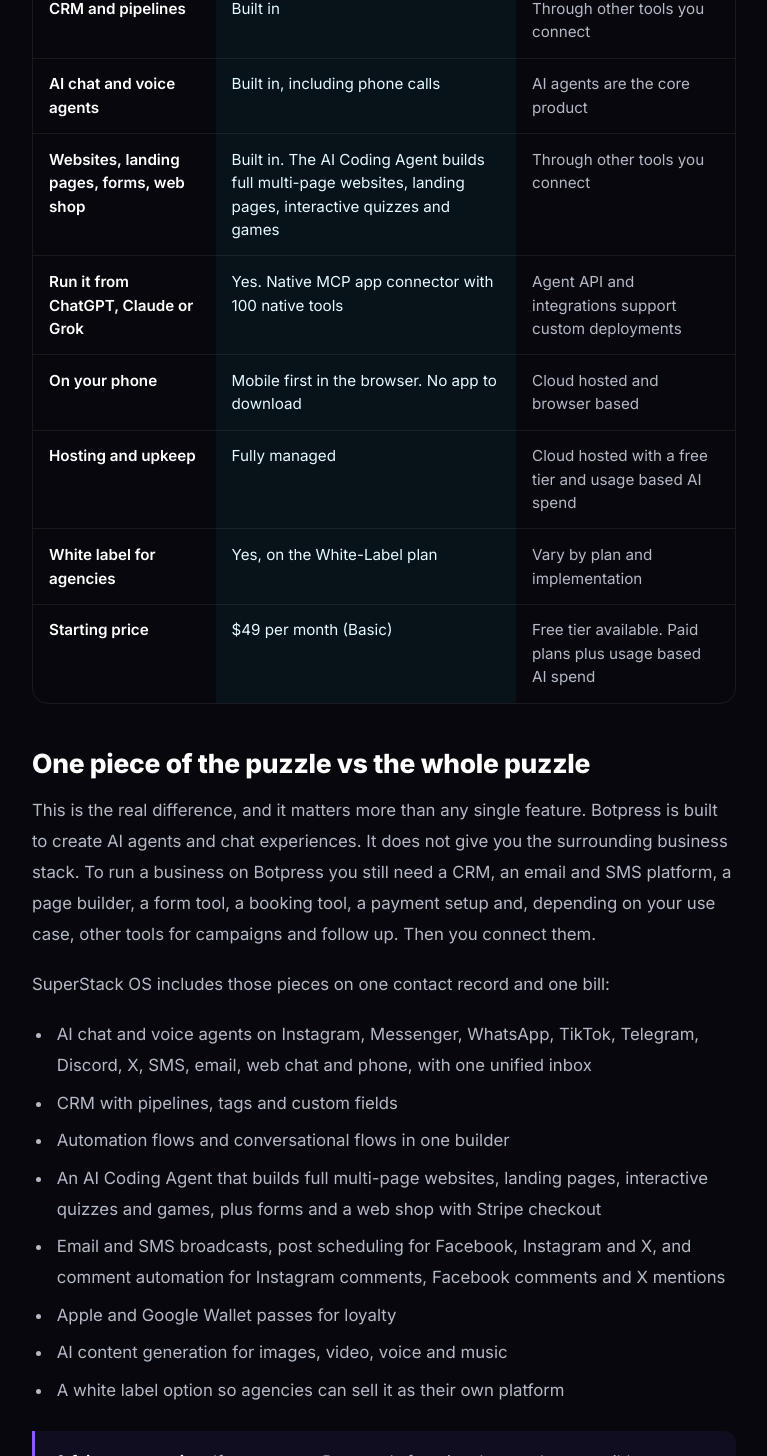
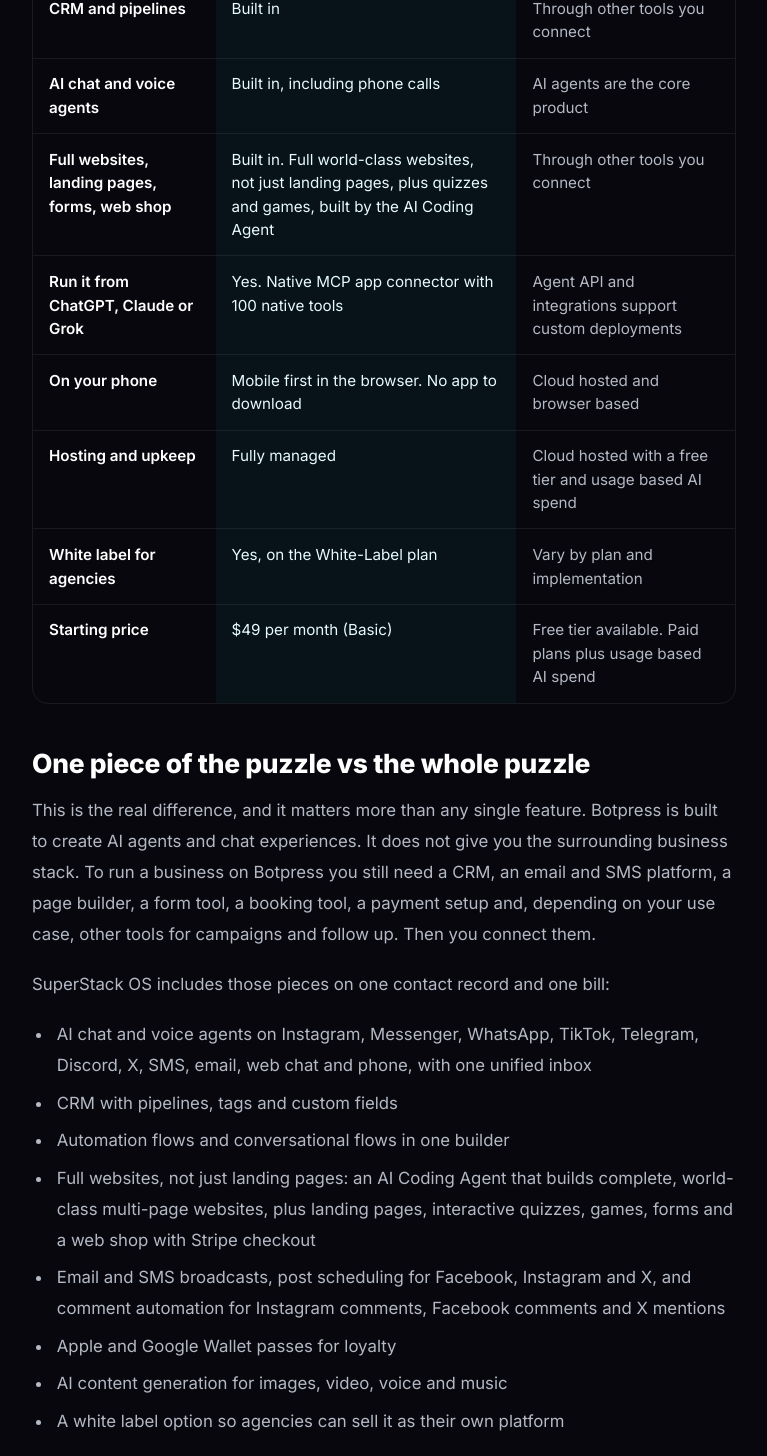
Before and after one commit to baggottsbots/superstackos, a plain HTML site: page compare/botpress-alternative/index.html in a window 1280 px wide. Shown: the part 2260-3716 px from the top of the page, without its empty margins (256-1023 px from the left). Drawn offline with nearby package versions, Linux system fonts and the light colour scheme.

Commit message:
Update landing page: SuperStack OS Compare: vs Botpress (/compare/botpress-alternative) (path: /compare/botpress-alternative) - 2026-11-28T15:37:14.968Z

```diff
--- a/compare/botpress-alternative/index.html
+++ b/compare/botpress-alternative/index.html
@@ -520,7 +520,7 @@
               <tr><th scope="row">Automation flows</th><td class="us">Yes, included</td><td>Agent workflows and logic are supported</td></tr>
               <tr><th scope="row">CRM and pipelines</th><td class="us">Built in</td><td>Through other tools you connect</td></tr>
               <tr><th scope="row">AI chat and voice agents</th><td class="us">Built in, including phone calls</td><td>AI agents are the core product</td></tr>
-              <tr><th scope="row">Websites, landing pages, forms, web shop</th><td class="us">Built in. The AI Coding Agent builds full multi-page websites, landing pages, interactive quizzes and games</td><td>Through other tools you connect</td></tr>
+              <tr><th scope="row">Full websites, landing pages, forms, web shop</th><td class="us">Built in. Full world-class websites, not just landing pages, plus quizzes and games, built by the AI Coding Agent</td><td>Through other tools you connect</td></tr>
               <tr><th scope="row">Run it from ChatGPT, Claude or Grok</th><td class="us">Yes. Native MCP app connector with 100 native tools</td><td>Agent API and integrations support custom deployments</td></tr>
               <tr><th scope="row">On your phone</th><td class="us">Mobile first in the browser. No app to download</td><td>Cloud hosted and browser based</td></tr>
               <tr><th scope="row">Hosting and upkeep</th><td class="us">Fully managed</td><td>Cloud hosted with a free tier and usage based AI spend</td></tr>
@@ -537,7 +537,7 @@
           <li>AI chat and voice agents on Instagram, Messenger, WhatsApp, TikTok, Telegram, Discord, X, SMS, email, web chat and phone, with one unified inbox</li>
           <li>CRM with pipelines, tags and custom fields</li>
           <li>Automation flows and conversational flows in one builder</li>
-          <li>An AI Coding Agent that builds full multi-page websites, landing pages, interactive quizzes and games, plus forms and a web shop with Stripe checkout</li>
+          <li>Full websites, not just landing pages: an AI Coding Agent that builds complete, world-class multi-page websites, plus landing pages, interactive quizzes, games, forms and a web shop with Stripe checkout</li>
           <li>Email and SMS broadcasts, post scheduling for Facebook, Instagram and X, and comment automation for Instagram comments, Facebook comments and X mentions</li>
           <li>Apple and Google Wallet passes for loyalty</li>
           <li>AI content generation for images, video, voice and music</li>
```
